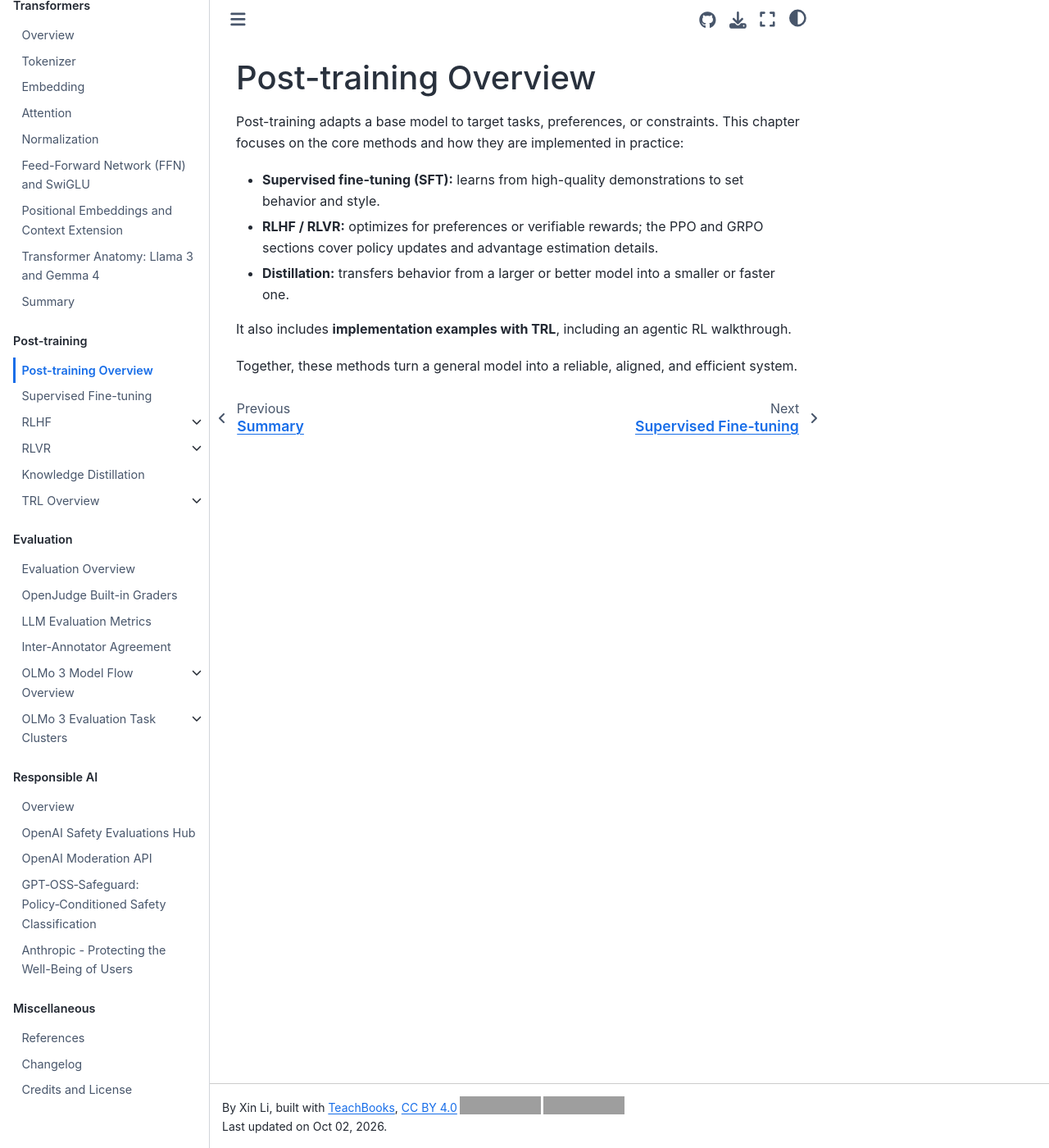
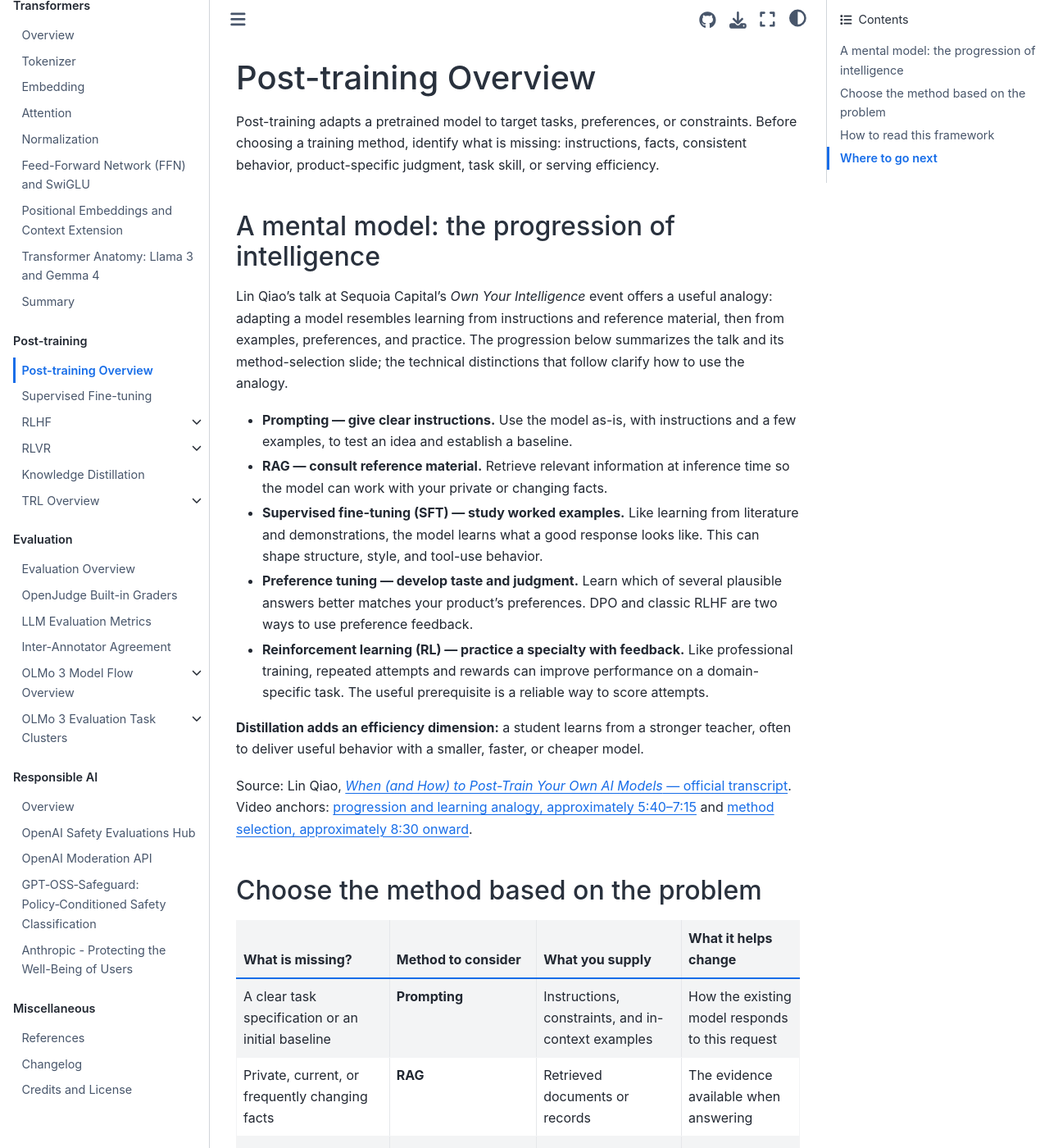
Before and after one commit to xinli95/AI-101, a Jupyter Book: the page built from book/post_training/overview.md, in a window 1280 px wide and 1400 px high. Shown: the whole window at 82% size. Built offline with Jupyter Book 1.0.4 settings and Sphinx 7.4.7 and the Sphinx Book theme 1.1.4, drawn with Linux system fonts in a browser that asks for light colours; comment, search, counter and statistics services are not loaded; some of the changed text lies outside the part shown; grey boxes are pictures that could not be loaded.

Commit message:
Expand post-training overview with method selection framework

```diff
--- a/book/post_training/overview.md
+++ b/book/post_training/overview.md
@@ -1,11 +1,48 @@
 # Post-training Overview
 
-Post-training adapts a base model to target tasks, preferences, or constraints. This chapter focuses on the core methods and how they are implemented in practice:
+Post-training adapts a pretrained model to target tasks, preferences, or constraints. Before choosing a training method, identify what is missing: instructions, facts, consistent behavior, product-specific judgment, task skill, or serving efficiency.
 
-- **Supervised fine-tuning (SFT):** learns from high-quality demonstrations to set behavior and style.
-- **RLHF / RLVR:** optimizes for preferences or verifiable rewards; the PPO and GRPO sections cover policy updates and advantage estimation details.
-- **Distillation:** transfers behavior from a larger or better model into a smaller or faster one.
+## A mental model: the progression of intelligence
 
-It also includes **implementation examples with TRL**, including an agentic RL walkthrough.
+Lin Qiao's talk at Sequoia Capital's *Own Your Intelligence* event offers a useful analogy: adapting a model resembles learning from instructions and reference material, then from examples, preferences, and practice. The progression below summarizes the talk and its method-selection slide; the technical distinctions that follow clarify how to use the analogy.
 
-Together, these methods turn a general model into a reliable, aligned, and efficient system.
+- **Prompting — give clear instructions.** Use the model as-is, with instructions and a few examples, to test an idea and establish a baseline.
+- **RAG — consult reference material.** Retrieve relevant information at inference time so the model can work with your private or changing facts.
+- **Supervised fine-tuning (SFT) — study worked examples.** Like learning from literature and demonstrations, the model learns what a good response looks like. This can shape structure, style, and tool-use behavior.
+- **Preference tuning — develop taste and judgment.** Learn which of several plausible answers better matches your product's preferences. DPO and classic RLHF are two ways to use preference feedback.
+- **Reinforcement learning (RL) — practice a specialty with feedback.** Like professional training, repeated attempts and rewards can improve performance on a domain-specific task. The useful prerequisite is a reliable way to score attempts.
+
+**Distillation adds an efficiency dimension:** a student learns from a stronger teacher, often to deliver useful behavior with a smaller, faster, or cheaper model.
+
+Source: Lin Qiao, [*When (and How) to Post-Train Your Own AI Models* — official transcript](https://sequoiacap.com/podcast/when-%28and-how%29-to-post-train-your-own-ai-models). Video anchors: [progression and learning analogy, approximately 5:40–7:15](https://www.youtube.com/watch?v=yAvJ7b_FxUA&t=340s) and [method selection, approximately 8:30 onward](https://www.youtube.com/watch?v=yAvJ7b_FxUA&t=510s).
+
+## Choose the method based on the problem
+
+| What is missing? | Method to consider | What you supply | What it helps change |
+| --- | --- | --- | --- |
+| A clear task specification or an initial baseline | **Prompting** | Instructions, constraints, and in-context examples | How the existing model responds to this request |
+| Private, current, or frequently changing facts | **RAG** | Retrieved documents or records | The evidence available when answering |
+| Consistent output format or behavior | **[SFT](sft.md)** | High-quality prompt–response demonstrations | Learned response patterns, style, and tool-use habits |
+| Product-specific taste: comparing answers is easier than specifying the ideal answer | **[DPO](dpo.md) / [RLHF](rlhf.md)** | Preference comparisons | Which responses the model tends to favor |
+| Skill on a task whose attempts can be scored reliably | **RL / reinforcement fine-tuning (RFT)**; [RLVR](rlvr.md) for verifiable rewards | Training tasks, sampled attempts, and a reward or verifier | Strategies that achieve higher task reward |
+| Lower latency or cost while retaining useful quality | **[Distillation](distillation.md)** | Teacher outputs or distributions | Behavior transferred to a student model |
+
+## How to read this framework
+
+**These are complementary choices, not a required ladder.** Prompting and RAG ordinarily leave model weights unchanged; SFT, preference tuning, and RL update trainable parameters. A tuned model can still use RAG. Distillation can use SFT on teacher-generated examples, so it describes a transfer goal rather than a mutually exclusive training algorithm.
+
+**Demonstrations, comparisons, and rewards are different learning signals.** Standard SFT imitates target responses; it does not require explicit correct-versus-incorrect pairs. DPO learns directly from preferred/rejected response pairs without a separate reward model or an RL rollout loop. Classic RLHF learns a reward model from preferences and then uses RL to optimize the policy. Thus, preference tuning and RL overlap; the distinction in the table is about the problem and feedback available. See the [DPO paper](https://arxiv.org/abs/2305.18290) for the algorithmic distinction.
+
+**Implementation choices and feedback quality matter.** LoRA is a parameter-efficient way to tune a model, including with SFT; it is not a separate learning objective. RAG depends on retrieving useful evidence, and RL depends on rewards that reflect actual success. For code, compilation alone is weaker evidence than passing meaningful correctness tests. Neither fine-tuning nor a professional-training analogy guarantees expertise.
+
+For example, a support assistant might retrieve the latest product policy with RAG, learn a consistent escalation response through SFT, and learn the team's preferred tone through DPO. RL becomes relevant if it can practice support workflows in an environment with a trustworthy success signal. A teacher can then provide training data for a cheaper student, whose quality must be checked again.
+
+Start with a prompting baseline and a representative [evaluation set](../evaluation/overview.md). Inspect failures, choose the method that addresses the observed gap, and compare quality, latency, and cost on held-out cases after each change. There is no need to use every method.
+
+## Where to go next
+
+- **[SFT](sft.md):** demonstration learning, loss masking, and catastrophic forgetting.
+- **[RLHF](rlhf.md) and [DPO](dpo.md):** preference learning, including [PPO](ppo.md) and [advantage estimation](ppo_advantage.md).
+- **[RLVR](rlvr.md):** verifiable rewards, [GRPO](grpo.md), and [agentic RL](agentic_rl.md).
+- **[Distillation](distillation.md):** transferring teacher behavior to a student.
+- **[TRL implementation examples](trl/trl_overview.md):** practical trainers and an agentic RL walkthrough.
```
